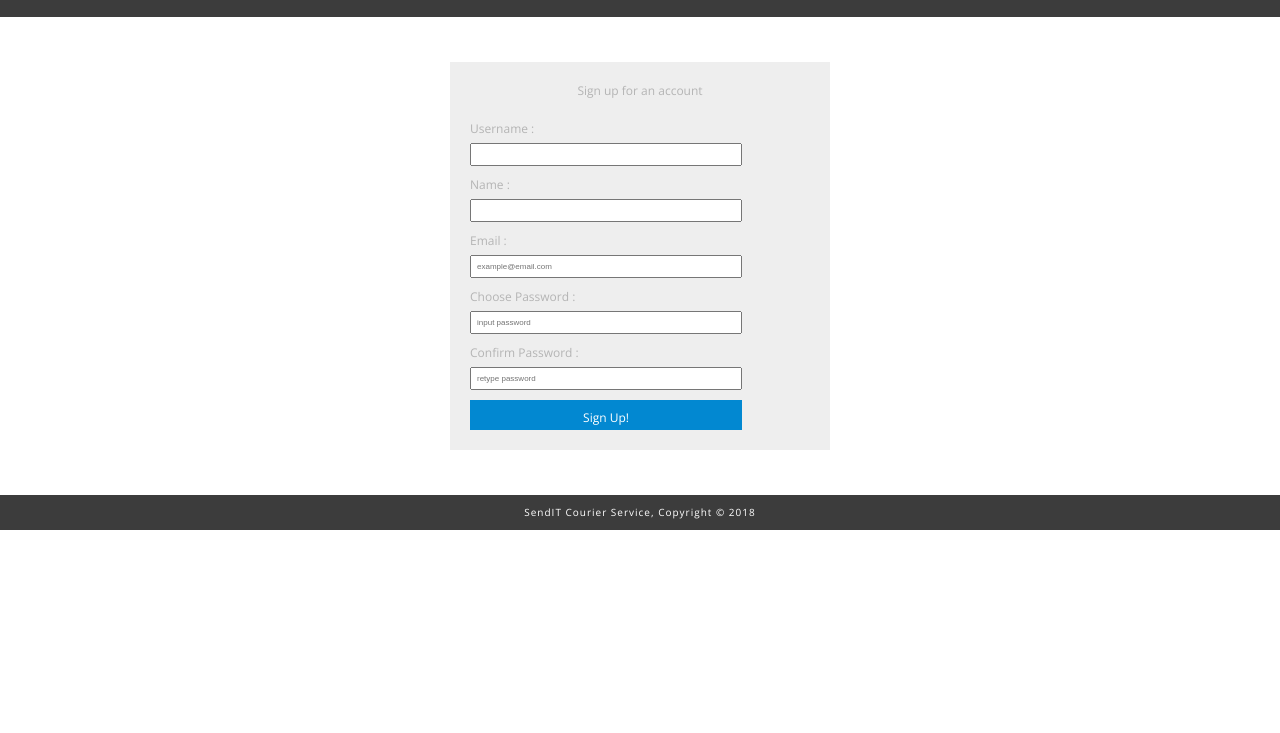
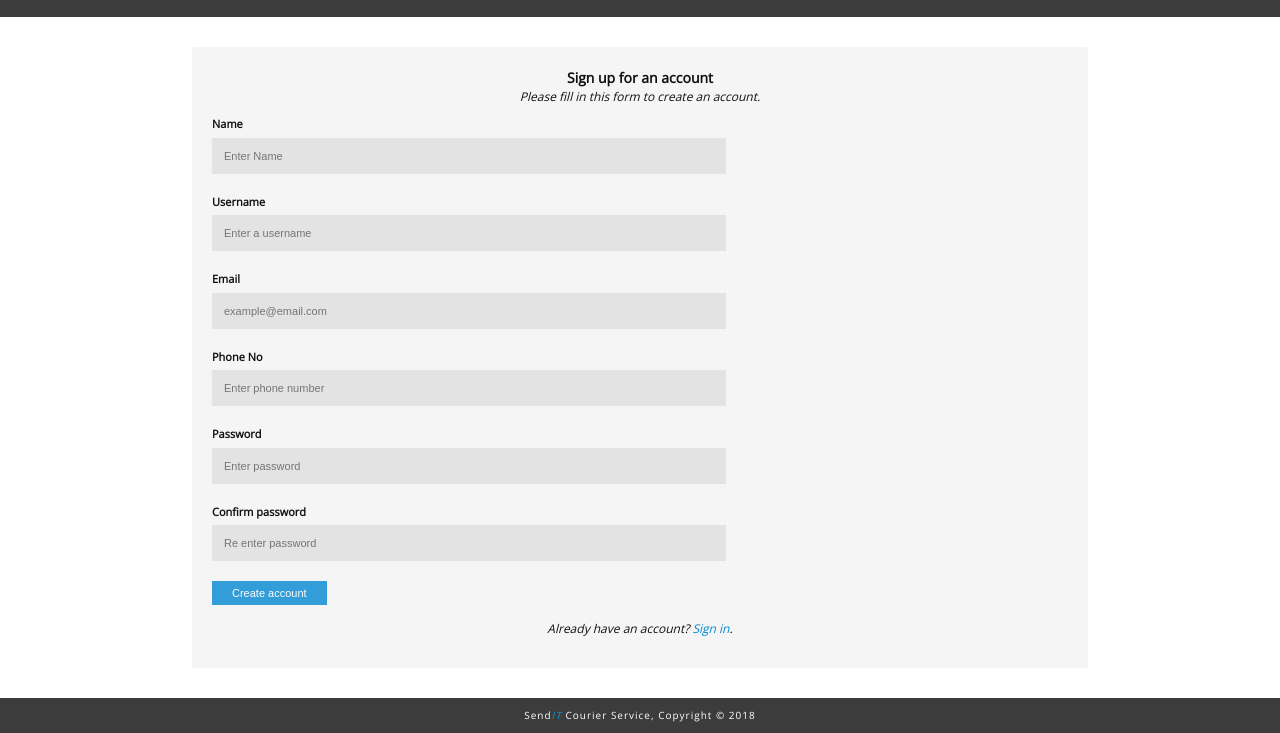
Before and after one commit to Sojisoyoye/SendIT, a plain HTML site: page UI/signup.html in a window 1280 px wide. Shown: the part 83-816 px from the top of the page. Drawn offline with nearby package versions, Linux system fonts and the light colour scheme.

Commit message:
Made changes to the footer

```diff
--- a/UI/css/style.css
+++ b/UI/css/style.css
@@ -325,51 +325,6 @@ header nav ul li a {
     margin-bottom: 25px;
 }
 
-.form-container{
-    max-width: 380px;
-    margin: 45px auto;
-    background: #eeeeee;
-    color: #b4b4b4;
-    padding: 20px;
-    box-sizing: border-box;
-    height: auto;
-    position: relative;
-    box-shadow: 0 0 10px #9e9e9e 0.5;
-}
-
-.form-title{
-    text-align: center;
-    color: #b4b4b4;
-    margin-bottom: 20px;
-}
-
-.form {
-    width: 100%;
-    margin-bottom: 10px;
-}
-
-.form .label {
-    text-transform: capitalize;
-}
-
-.form .input {
-    margin: 5px 0 0;
-    width: 80%;
-    padding: 5px;
-    box-sizing: border-box;
-    outline: none;
-    font-size: 8px;
-}
-
-.btn {
-    width: 80%;
-    background: #0288d1;
-    height: 30px;
-    text-align: center;
-    line-height: 35px;
-    color: #ffffff;
-}
-
 /* DASHBOARD */
 
 .wrapper {
@@ -485,7 +440,7 @@ header nav ul li a {
 }
 
 .create-order h3 {
-    font-size: 13px;
+    font-size: 14px;
     font-weight: 400px;
     text-align: center;
 }
@@ -505,11 +460,15 @@ header nav ul li a {
     display: inline-block;
     border: none;
     background: #e3e3e3;
-    font-size: 8px;
+    font-size: 11px;
 }
 
 .create-order label {
-    font-size: 13px;
+    font-size: 11px;
+}
+
+.create-order option {
+    font-size: 10px;
 }
 
 select {
@@ -520,11 +479,9 @@ select {
     border: 1px solid #ccc;
     border-radius: 2px;
     box-sizing: border-box;
+    font-size: 10px;
 }
 
-/*select option {
-    font-size: 8px;
-} */
 
 .order-details {
     width: 60%;
@@ -546,6 +503,14 @@ select {
     font-size: 8px;
 }
 
+.create-order .create-acct-sign-in p a {
+    /* display: block;
+    margin-top: 10px;
+    padding-top: 10px;
+    text-decoration: none; */
+    color: #0288d1;
+}
+
 footer {
     padding: 10px;
     margin-top: 10px;
--- a/UI/signup.html
+++ b/UI/signup.html
@@ -6,7 +6,7 @@
     <meta name="keywords" content="courier service, parcel delivery, logistics">
     <meta name="author" content="Soji Soyoye">
     <meta http-equiv="X-UA-Compatible" content="ie=edge">
-    <title>SendIT Courier Service | Welcome</title>
+    <title>SendIT Courier Service | Sign up</title>
     <link href="https://fonts.googleapis.com/css?family=Open+Sans" rel="stylesheet">
     <link rel="stylesheet" href="./css/style.css">
 </head>
@@ -27,37 +27,41 @@
         </div>
     </header>
 
-    <div class="form-container">
-            <div class="form-title">Sign up for an account</div>
-                <div class="formsub-container">
-                  <div class="form">
-                    <label class="label">Username :</label><br>
-                    <input type="text" class="input" placeholder="">
-                  </div>
-                  <div class="form">
-                    <label class="label">Name :</label><br>
-                    <input type="text" class="input" placeholder="">
-                  </div>
-                  <div class="form">
-                    <label class="label">Email :</label><br>
-                    <input type="text" class="input" placeholder="example@email.com">
-                  </div>
-                  <div class="form">
-                    <label class="label">Choose Password :</label><br>
-                    <input type="text" class="input" placeholder="input password">
-                  </div>
-                  <div class="form">
-                    <label class="label">Confirm Password :</label><br>
-                    <input type="text" class="input" placeholder="retype password">
-                  </div>
+    <section class="create-order">
+            <form action="">
 
-                <div class="btn">Sign Up!</div>
+                <h3>Sign up for an account</h3>
+                <p>Please fill in this form to create an account.</p>
+
+                <label for="name"><b>Name</b></label><br>
+                <input type="text" placeholder="Enter Name" name="name"><br>
+
+                <label for="username"><b>Username</b></label><br>
+                <input type="text" placeholder="Enter a username" name="username"><br>
+
+                <label for="email"><b>Email</b></label><br>
+                <input type="text" placeholder="example@email.com" name="email"><br>
+
+                <label for="phone-no"><b>Phone No</b></label><br>
+                <input type="text" placeholder="Enter phone number" name="phone-no"><br>
+
+                <label for="password"><b>Password</b></label><br>
+                <input type="password" placeholder="Enter password" name="password"><br>
+
+                <label for="c-password"><b>Confirm password</b></label><br>
+                <input type="password" placeholder="Re enter password" name="c-password"><br>
+
+                <button type="submit" class="button_1">Create account</button>
+            </form><br>
+
+            <div class="create-acct-sign-in">
+                <p>Already have an account? <a href="signin.html">Sign in</a>.</p>
             </div>
-        </div>
+        </section>
 
 
     <footer>
-       <p>SendIT Courier Service, Copyright &copy; 2018</p>
+       <p>Send<em>IT</em> Courier Service, Copyright &copy; 2018</p>
     </footer>
 </body>
 </html>
```
Also changed, not shown: UI/all_created_order.html (+6 -6 lines), UI/cancel_order.html (+6 -6 lines), UI/create_order.html (+4 -4 lines), UI/dashboard.html (+2 -3 lines), UI/index.html (+1 -1 lines), UI/order_dest.html (+4 -4 lines), UI/order_details.html (+4 -4 lines), UI/profile.html (+3 -3 lines), UI/signin.html (+14 -15 lines).
